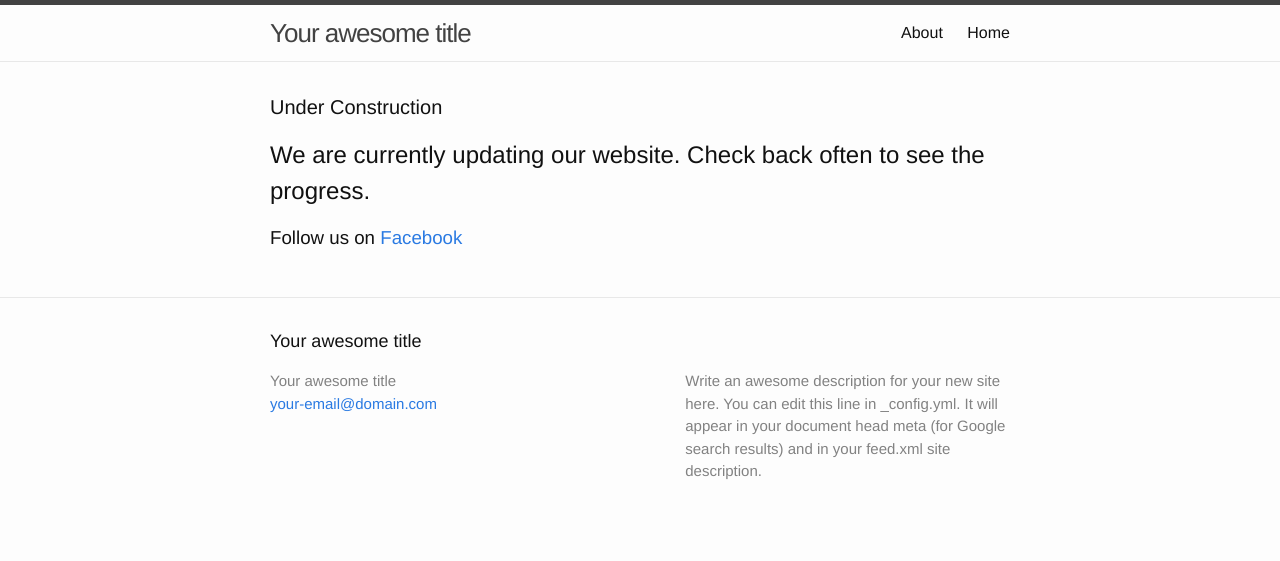
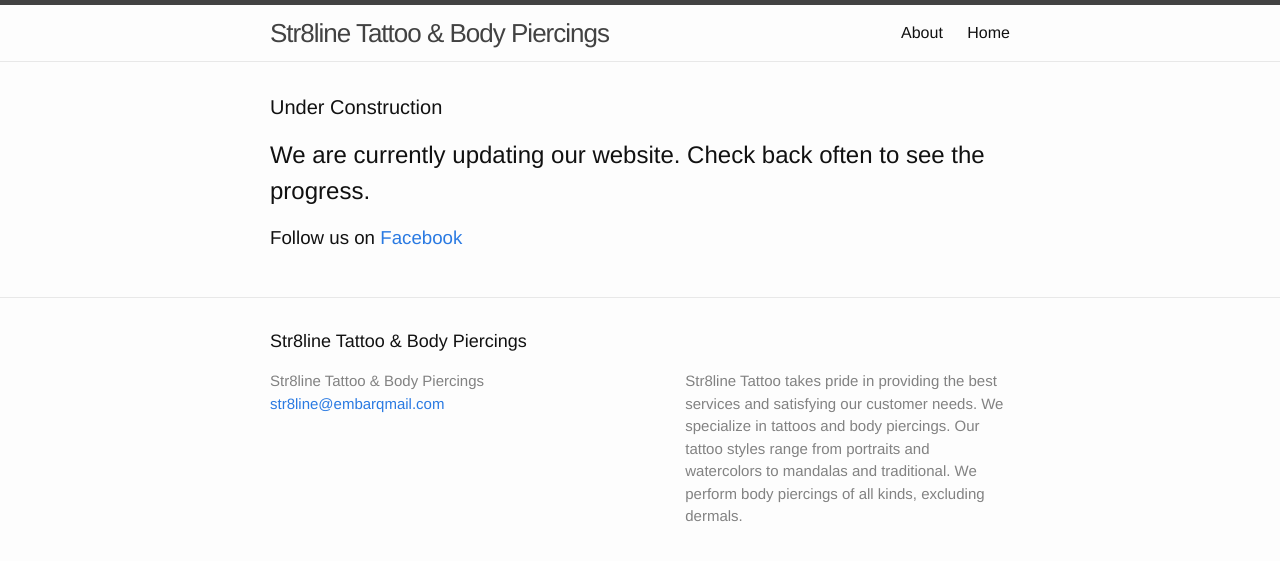
Before and after one commit to jpreston86/Str8line, a Jekyll site: the page built from index.html, in a window 1280 px wide. Shown: the top 561 px of the page. Built offline with Jekyll 4.4.1, drawn with Linux system fonts in a browser that asks for light colours.

Commit message:
Updated config.yml
Updated the title, description, and URL information.

```diff
--- a/_config.yml
+++ b/_config.yml
@@ -6,14 +6,14 @@
 # 'jekyll serve'. If you change this file, please restart the server process.
 
 # Site settings
-title: Your awesome title
-email: your-email@domain.com
+title: Str8line Tattoo & Body Piercings
+email: str8line@embarqmail.com
 description: > # this means to ignore newlines until "baseurl:"
-  Write an awesome description for your new site here. You can edit this
-  line in _config.yml. It will appear in your document head meta (for
-  Google search results) and in your feed.xml site description.
+  Str8line Tattoo takes pride in providing the best services and satisfying our customer needs.
+  We specialize in tattoos and body piercings. Our tattoo styles range from portraits and
+  watercolors to mandalas and traditional. We perform body piercings of all kinds, excluding dermals.
 baseurl: "" # the subpath of your site, e.g. /blog
-url: "http://yourdomain.com" # the base hostname & protocol for your site
+url: "http://str8linetattoo.com" # the base hostname & protocol for your site
 
 # Includes an icon in the footer for each username you enter
 footer-links:
```
